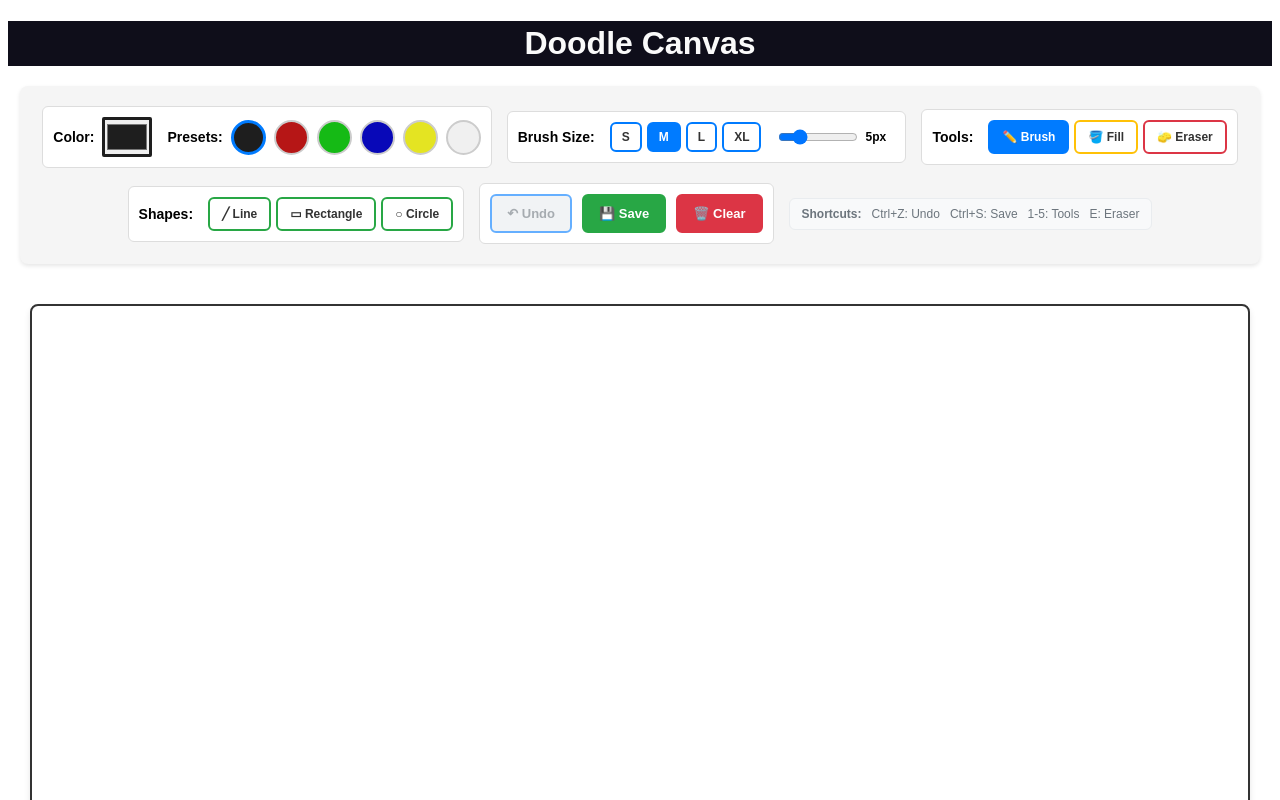
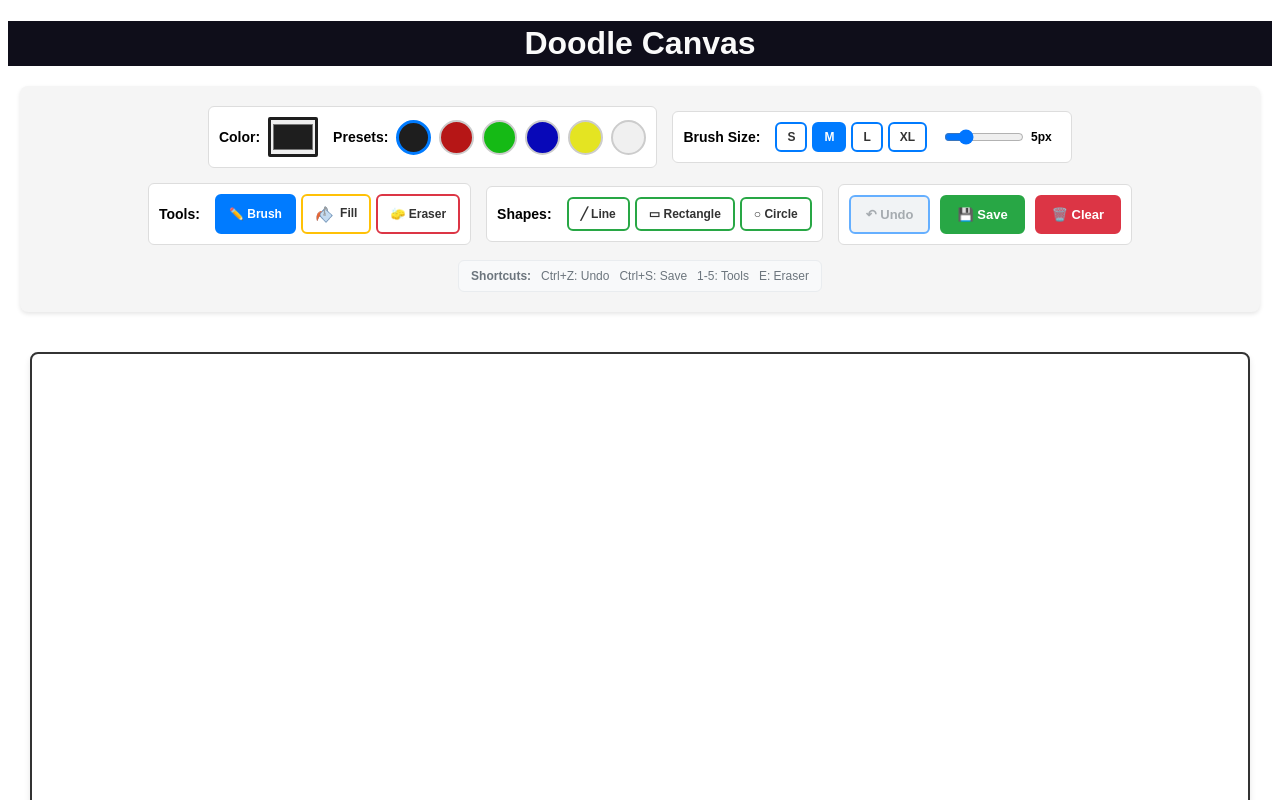
Before and after one commit to utk09-NCL/ghw-doodle-platform, a React (Vite) app: page / in a window 1280 px wide. Shown: the top 800 px of the page. Built offline with nearby package versions, Linux system fonts and the light colour scheme; the HTML template or start-up script is replaced by a standard one.

Commit message:
fill-with-color icon updated

```diff
--- a/src/ToolbarComponent.tsx
+++ b/src/ToolbarComponent.tsx
@@ -135,7 +135,12 @@ const ToolbarComponent: React.FC<ToolbarProps> = ({
             aria-label="Fill Tool"
             title="Fill area with color"
           >
-            🪣 Fill
+            <img
+              src="/icons/fill-tool.svg"
+              alt="Fill Tool Icon"
+              style={{ width: "1.2rem", height: "1.2rem", marginRight: "6px", verticalAlign: "middle" }}
+            />
+             Fill
           </button>
 
           <button
```
Also changed, not shown: public/icons/fill-tool.svg (added).
